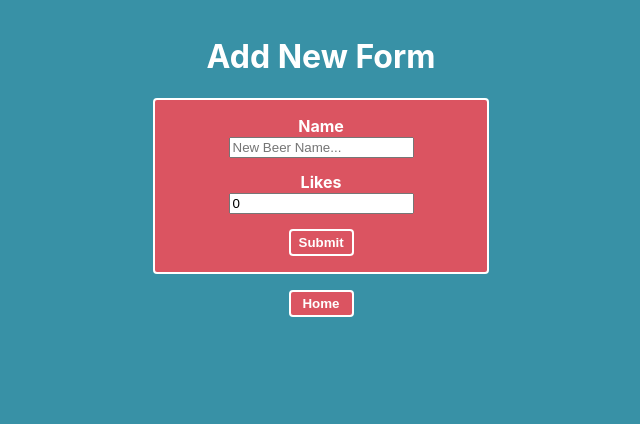
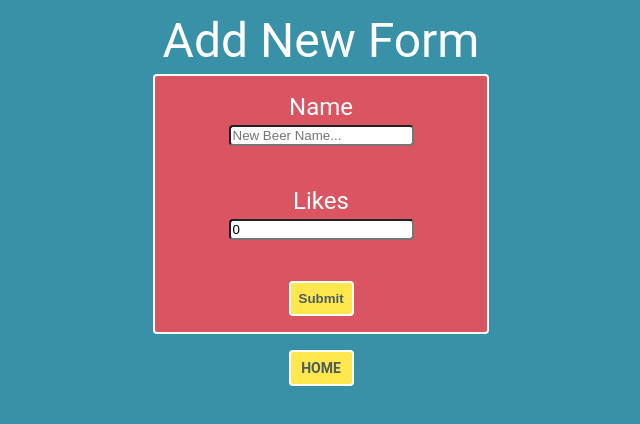
Before and after one commit to szincone/beer_api_hooks, a React (Create React App) app: page /add_new_beer in a window 1280 px wide. Shown: the top 424 px of the page, without its empty margins (319-959 px from the left). Built offline with nearby package versions, Linux system fonts and the light colour scheme; no server answers; the HTML template or start-up script is replaced by a standard one.

Commit message:
finished newbeer material-ui

```diff
--- a/src/App.js
+++ b/src/App.js
@@ -56,7 +56,11 @@ function App({ classes }) {
     };
     const beersCopy = beers.slice();
     beersCopy.unshift(newBeer);
+    console.log('BEER COPY', beersCopy);
     setBeers(beersCopy);
+    console.log('BEER After', beers);
+    // setNewBeerLikes('');
+    // setNewBeerName('');
   };
   // end form methods
 
--- a/src/containers/AddNewBeer.js
+++ b/src/containers/AddNewBeer.js
@@ -1,60 +1,90 @@
 import React from 'react';
 import { Link } from 'react-router-dom';
+import { Button, Grid, Typography, withStyles } from '@material-ui/core';
 
-export default function AddNewBeer(props) {
-  const buttonStyle = {
-    background: '#DB5461',
+const styles = (theme) => ({
+  title: {
+    color: 'white',
+    marginBottom: '.5rem',
+  },
+  inputText: {
+    margin: 0,
+    color: 'white',
+  },
+  centerGrid: {
+    textAlign: 'center',
+  },
+  buttonStyle: {
+    background: '#FDE74C',
     fontWeight: 'bold',
-    color: 'white',
+    color: '#4C5B5C',
     border: '2px solid white',
     borderRadius: '4px',
     cursor: 'pointer',
-    padding: '.25rem .5rem',
+    padding: '.25rem .75rem',
     margin: '0 auto',
     width: '65px',
-  };
-  return (
-    <>
-      <h1 style={{ color: 'white' }}>Add New Form</h1>
-      <form
-        onSubmit={props.addNewBeer}
-        style={{
+  },
+  inputStyle: {
+    background: '#ffffff',
+    borderRadius: '4px',
+  },
+  formGroup: {
     textAlign: 'center',
     marginBottom: '1rem',
     background: '#DB5461',
     border: '2px solid white',
     borderRadius: '4px',
     width: '300px',
-          height: '140px',
+    height: '14rem',
     display: 'flex',
     padding: '1rem',
     flexDirection: 'column',
     justifyContent: 'space-between',
-        }}
-      >
-        <div style={{ textAlign: 'center' }}>
-          <h4 style={{ margin: 0, color: 'white' }}>Name</h4>
+  },
+});
+
+function AddNewBeer(props) {
+  const { classes } = props;
+  return (
+    <>
+      <Typography variant="h3" className={classes.title}>
+        Add New Form
+      </Typography>
+      <form onSubmit={props.addNewBeer} className={classes.formGroup}>
+        <Grid className={classes.centerGrid}>
+          <Typography variant="h5" className={classes.inputText}>
+            Name
+          </Typography>
           <input
             onChange={props.inputChangeHandler}
             name="name"
             placeholder="New Beer Name..."
             value={props.newBeerName}
+            className={classes.inputStyle}
           />
-        </div>
-        <div style={{ textAlign: 'center' }}>
-          <h4 style={{ margin: 0, color: 'white' }}>Likes</h4>
+        </Grid>
+        <Grid className={classes.centerGrid}>
+          <Typography variant="h5" className={classes.inputText}>
+            Likes
+          </Typography>
           <input
             onChange={props.inputChangeHandler}
             name="likes"
             placeholder="New Beer Likes..."
             value={props.newBeerLikes}
+            className={classes.inputStyle}
           />
-        </div>
-        <button style={buttonStyle}>Submit</button>
+        </Grid>
+        <button className={classes.buttonStyle} style={{ padding: '.5rem' }}>
+          Submit
+        </button>
       </form>
-      <Link to="/">
-        <button style={buttonStyle}>Home</button>
+      <Link to="/" style={{ textDecoration: 'none' }}>
+        <Button className={classes.buttonStyle}>Home</Button>
       </Link>
     </>
   );
 }
+
+export default withStyles(styles)(AddNewBeer);
--- a/src/containers/AllBeers.js
+++ b/src/containers/AllBeers.js
@@ -35,7 +35,6 @@ const styles = (theme) => ({
   },
   cardText: {
     color: 'white',
-    // marginBottom: 0,
   },
 });
 
```
Lines whose indentation alone changed are shown as unchanged.
